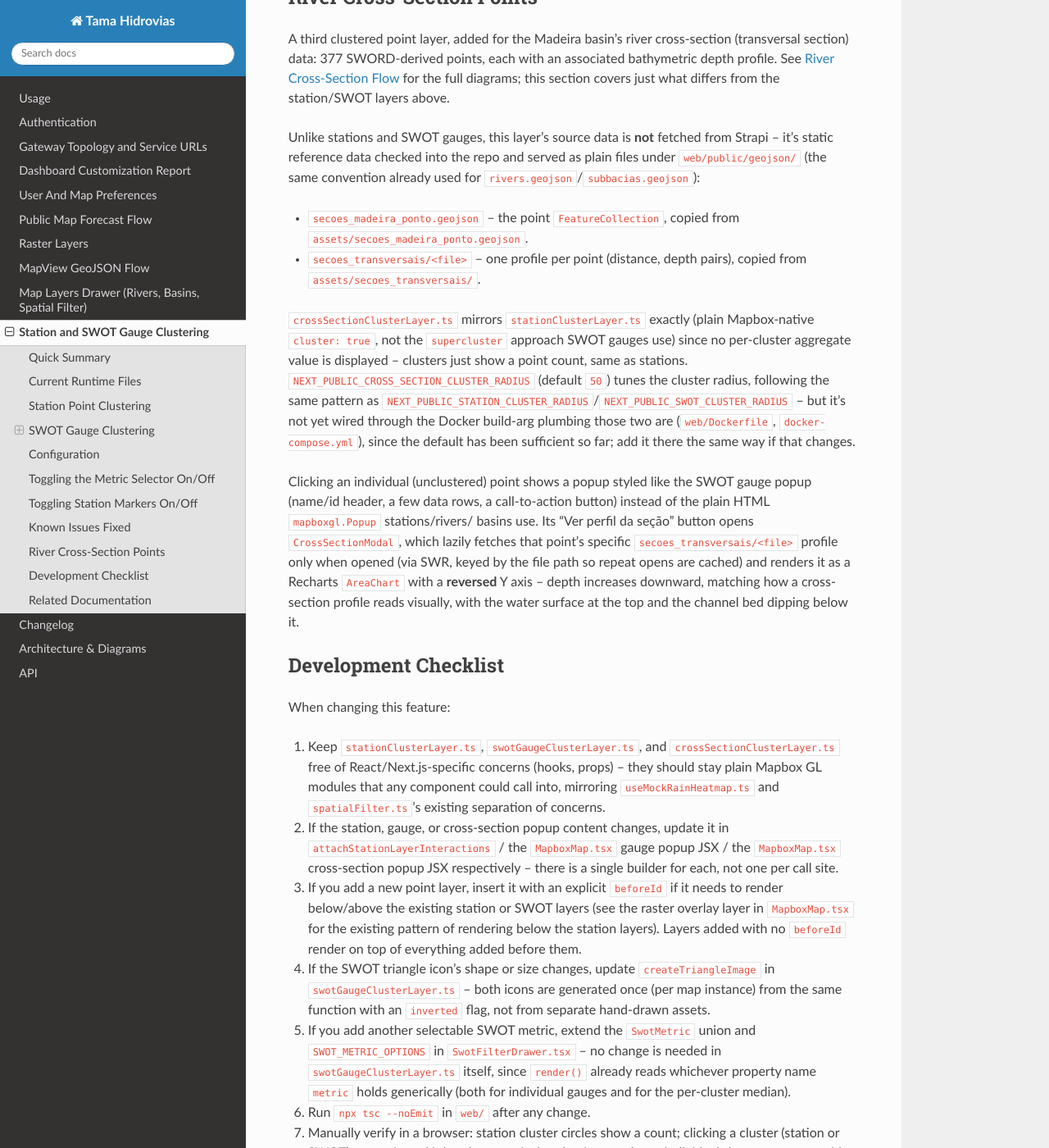
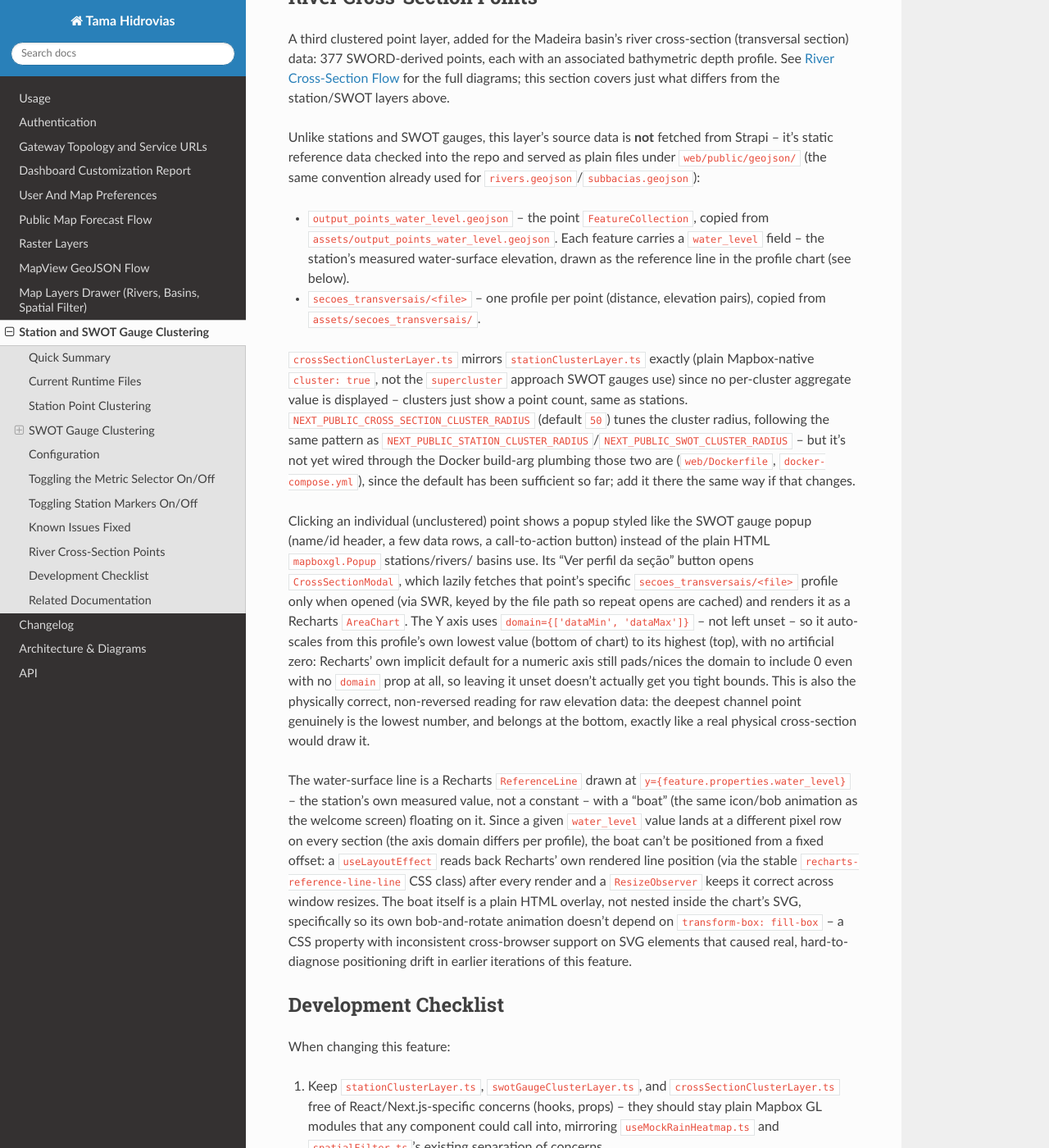
Before and after one commit to bmmoreira/tama-hidrovias, a Sphinx documentation site: the page built from docs/source/station-clustering.rst, in a window 1280 px wide and 1400 px high, scrolled down 6078 px. Shown: the whole window at 82% size. Built offline with Sphinx 7.4.7 and the Read the Docs theme 3.1.0, drawn with Linux system fonts in a browser that asks for light colours.

Commit message:
Replace cross-section point data with real water-level measurements
Swap secoes_madeira_ponto.geojson for output_points_water_level.geojson
(same 377 stations/profile links, corrected coordinates, drops fid,
adds water_level: the station's actual measured water-surface
elevation) and update the chart accordingly:

- The dashed water-surface reference line now draws at
  feature.properties.water_level, not a hardcoded 0 -- the boat's
  existing DOM-measurement positioning already worked for any line
  value, so it needed no changes.
- Removed the artificial zero on the Y axis. domain={['dataMin',
  'dataMax']} (not just an unset domain -- Recharts' own implicit
  default still pads to include 0) gives the true tight bounds: the
  chart now starts at this profile's own lowest elevation value and
  ends at its highest, the physically correct non-reversed reading for
  raw elevation data (the deepest channel point is the lowest number
  and belongs at the bottom).
- Dropped the FID badge from the popup and modal header (no longer in
  the data); the popup/modal now show the station's measured water
  level there instead.

Verified in a browser (Chromium and WebKit) against the real data:
axis now spans exactly the profile's min/max, water line and boat
track the station's actual water_level correctly.

Co-Authored-By: Claude Sonnet 5 <noreply@anthropic.com>

```diff
--- a/docs/source/station-clustering.rst
+++ b/docs/source/station-clustering.rst
@@ -330,10 +330,12 @@ fetched from Strapi -- it's static reference data checked into the repo
 and served as plain files under ``web/public/geojson/`` (the same
 convention already used for ``rivers.geojson``/``subbacias.geojson``):
 
-- ``secoes_madeira_ponto.geojson`` -- the point ``FeatureCollection``,
-  copied from ``assets/secoes_madeira_ponto.geojson``.
+- ``output_points_water_level.geojson`` -- the point ``FeatureCollection``,
+  copied from ``assets/output_points_water_level.geojson``. Each feature
+  carries a ``water_level`` field -- the station's measured water-surface
+  elevation, drawn as the reference line in the profile chart (see below).
 - ``secoes_transversais/<file>`` -- one profile per point (distance,
-  depth pairs), copied from ``assets/secoes_transversais/``.
+  elevation pairs), copied from ``assets/secoes_transversais/``.
 
 ``crossSectionClusterLayer.ts`` mirrors ``stationClusterLayer.ts``
 exactly (plain Mapbox-native ``cluster: true``, not the ``supercluster``
@@ -352,10 +354,31 @@ button) instead of the plain HTML ``mapboxgl.Popup`` stations/rivers/
 basins use. Its "Ver perfil da seção" button opens ``CrossSectionModal``,
 which lazily fetches that point's specific ``secoes_transversais/<file>``
 profile only when opened (via SWR, keyed by the file path so repeat opens
-are cached) and renders it as a Recharts ``AreaChart`` with a **reversed**
-Y axis -- depth increases downward, matching how a cross-section profile
-reads visually, with the water surface at the top and the channel bed
-dipping below it.
+are cached) and renders it as a Recharts ``AreaChart``. The Y axis uses
+``domain={['dataMin', 'dataMax']}`` -- not left unset -- so it auto-scales
+from this profile's own lowest value (bottom of chart) to its highest
+(top), with no artificial zero: Recharts' own implicit default for a
+numeric axis still pads/nices the domain to include 0 even with no
+``domain`` prop at all, so leaving it unset doesn't actually get you tight
+bounds. This is also the physically correct, non-reversed reading for raw
+elevation data: the deepest channel point genuinely is the lowest number,
+and belongs at the bottom, exactly like a real physical cross-section
+would draw it.
+
+The water-surface line is a Recharts ``ReferenceLine`` drawn at
+``y={feature.properties.water_level}`` -- the station's own measured
+value, not a constant -- with a "boat" (the same icon/bob animation as
+the welcome screen) floating on it. Since a given ``water_level`` value
+lands at a different pixel row on every section (the axis domain differs
+per profile), the boat can't be positioned from a fixed offset: a
+``useLayoutEffect`` reads back Recharts' own rendered line position
+(via the stable ``recharts-reference-line-line`` CSS class) after every
+render and a ``ResizeObserver`` keeps it correct across window resizes.
+The boat itself is a plain HTML overlay, not nested inside the chart's
+SVG, specifically so its own bob-and-rotate animation doesn't depend on
+``transform-box: fill-box`` -- a CSS property with inconsistent
+cross-browser support on SVG elements that caused real, hard-to-diagnose
+positioning drift in earlier iterations of this feature.
 
 Development Checklist
 ----------------------
--- a/web/src/components/MapboxMap.tsx
+++ b/web/src/components/MapboxMap.tsx
@@ -624,7 +624,7 @@ export default function MapboxMap({
                 </button>
                 <p className="text-[10px] font-semibold uppercase tracking-[0.18em] text-white/70">Seção transversal</p>
                 <h3 className="mt-0.5 pr-6 text-sm font-bold leading-tight text-white">Nó SWORD {p.sword_node_id}</h3>
-                <p className="mt-1 text-[11px] text-white/60">FID: {p.fid}</p>
+                <p className="mt-1 text-[11px] text-white/60">Nível d&apos;água: {p.water_level.toFixed(2)} m</p>
               </div>
 
               {/* Data rows */}
```
Also changed, not shown: assets/secoes_madeira_ponto.qmd (deleted, +0 -27 lines), docs/source/architecture/cross_section_flow.rst (+12 -11 lines), docs/source/changelog.rst (+11 -8 lines), web/src/components/maps/CrossSectionModal.tsx (+27 -13 lines), web/src/components/maps/crossSectionClusterLayer.ts (+5 -3 lines), 13 other files.
